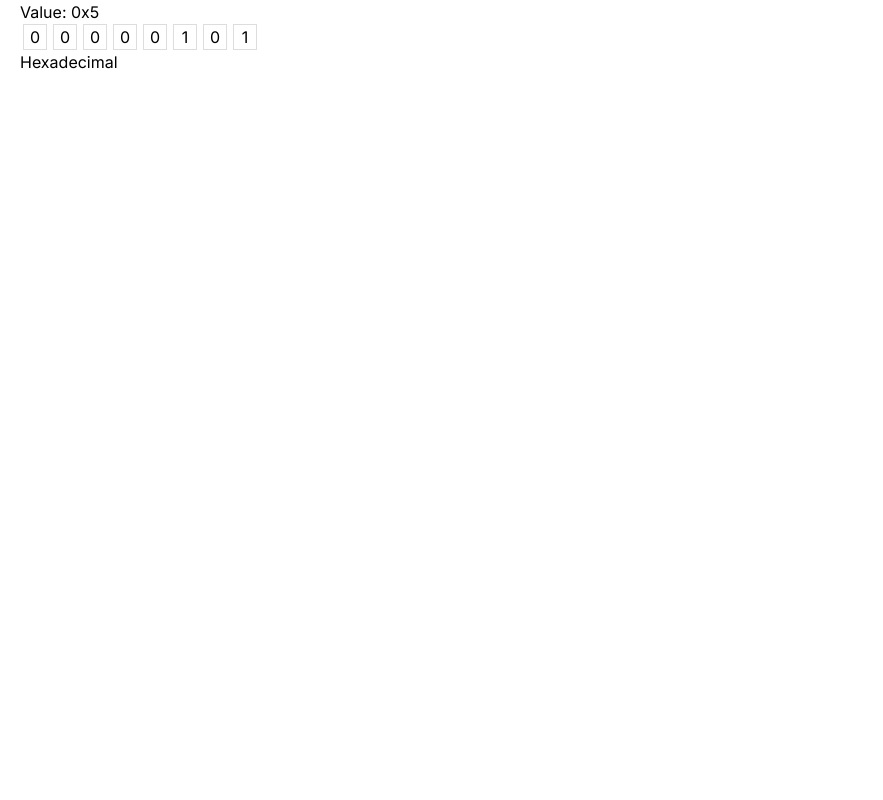
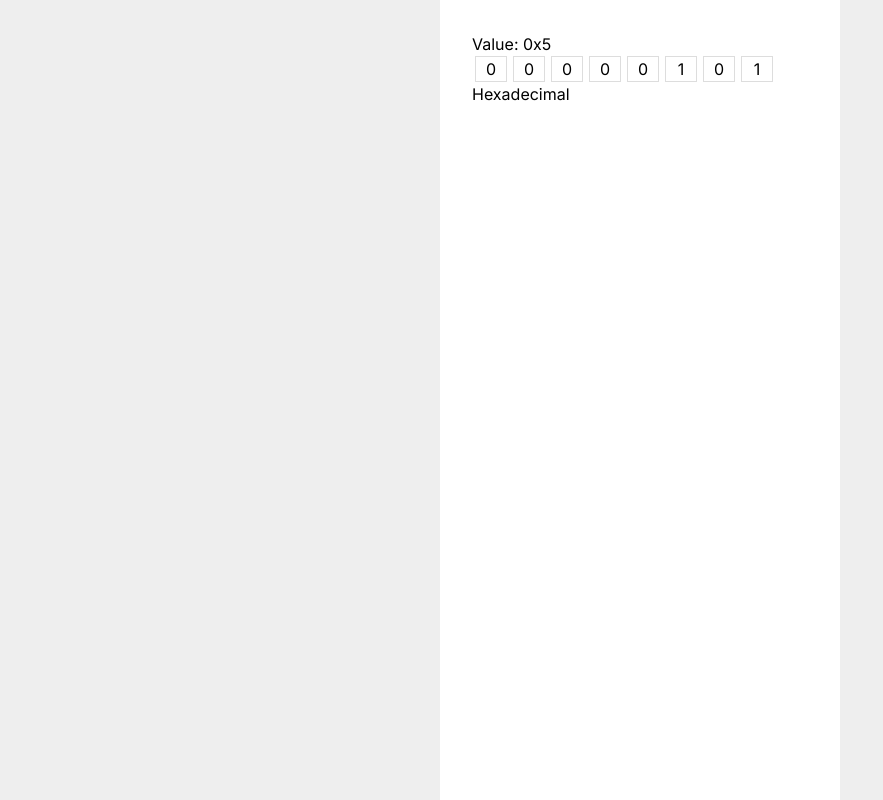
Before and after one commit to petervel/bitwise, a Next.js app: page / in a window 1280 px wide. Shown: the whole page, without its empty margins (0-883 px from the left). Built offline with nearby package versions, Linux system fonts and the light colour scheme.

Commit message:
Some styling

```diff
--- a/src/app/_components/Bit.module.css
+++ b/src/app/_components/Bit.module.css
@@ -1,7 +1,8 @@
 .bit {
     border: 1px solid #ddd;
-    width: 24px;
+    width: 32px;
     text-align: center;
     cursor: pointer;
     margin-inline: 3px;
+    user-select: none;
 }
--- a/src/app/globals.css
+++ b/src/app/globals.css
@@ -16,7 +16,17 @@
   }
 }
 
-body {
+html, body {
   /* color: rgb(var(--foreground-rgb)); */
-  margin-inline: 20px;
+  height: 100%;
+  background-color: #eee;
 }
+
+main {
+  width: 100%;
+  max-width: 400px;
+  margin-inline: auto;
+  height: 100%;
+  background-color: #fff;
+  padding: 2rem;
+}
```
